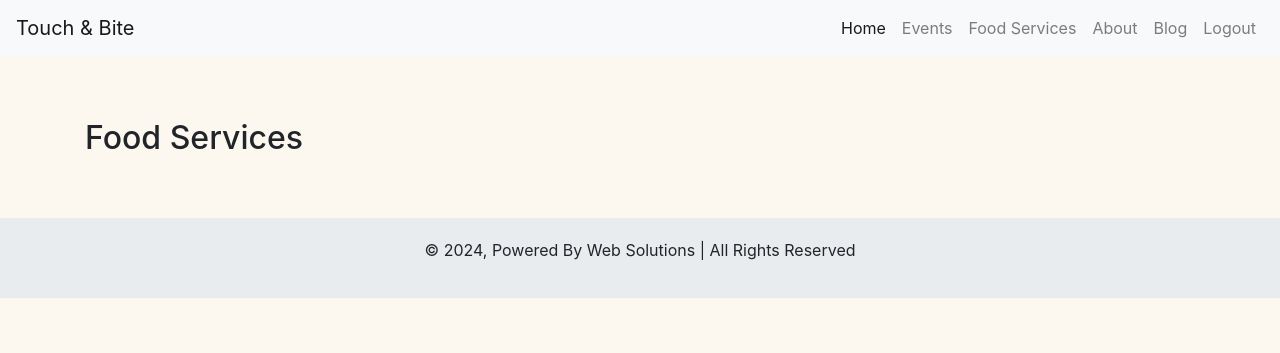
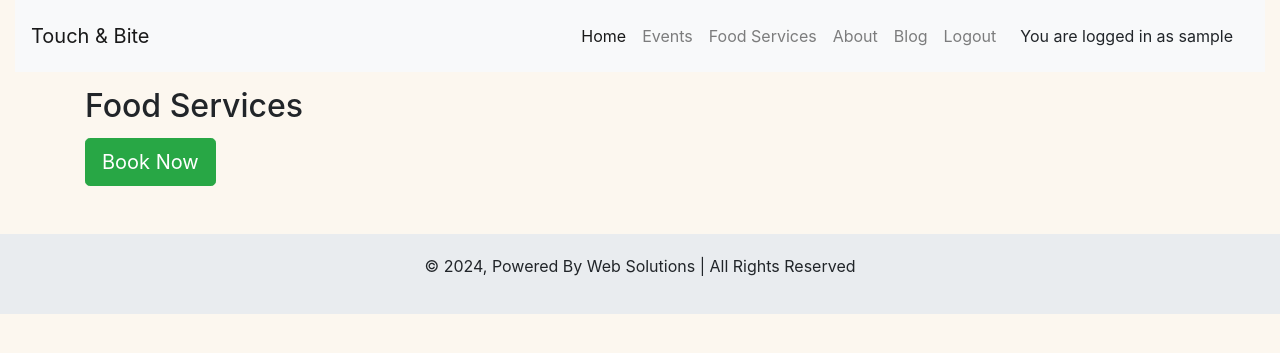
Before and after one commit to CleanOak/Touch_and_bite_PP4, a Django app: page /food_service/ in a window 1280 px wide. Shown: the top 353 px of the page. Run offline with Django 4.2, Linux system fonts and the light colour scheme; the visitor is signed in with stand-in values (Sample User, id 1); data that the repository does not hold is empty; some libraries are stand-ins or nearby versions.

Commit message:
add booking buttons to home, event and food pages

```diff
--- a/templates/event/event.html
+++ b/templates/event/event.html
@@ -3,8 +3,9 @@
 {% block content %}
 
 <!-- Events Page Content -->
-<div class="container mt-5">
+<div class="container mt-6">
     <h2>Events We Cater At</h2>
+    <a class="btn btn-success btn-lg" href="#" role="button">Book Now</a>
     <div class="row">
         {% for event in event_list %}
         <div class="col-md-6 mb-4 mt-4">
--- a/templates/food_service/food_service.html
+++ b/templates/food_service/food_service.html
@@ -3,13 +3,13 @@
 {% block content %}
 
 <!-- Food Services Page Content -->
-<div class="container mt-5">
+<div class="container mt-6">
     <h2>Food Services</h2>
-
+    <a class="btn btn-success btn-lg" href="#" role="button">Book Now</a>
     <div class="row">
         {% for food in food_list %}
         {% if food.available == 1 %}
-        <div class="col-md-4 mb-4">
+        <div class="col-md-4 mt-4">
             <div class="card equal-card">
                 {% if food.image_url %}
                 <img src="{{ food.image_url }}" class="card-img-top equal-height" alt="{{ food.food_name }}">
--- a/templates/mainlayout.html
+++ b/templates/mainlayout.html
@@ -77,6 +77,7 @@
 <body>
 
     <!-- Navbar -->
+     <div class="container-fluid">
     <nav class="navbar navbar-expand-lg navbar-light bg-light">
         <a class="navbar-brand" href="{% url 'home' %}">Touch & Bite</a>
         <button class="navbar-toggler" type="button" data-toggle="collapse" data-target="#navbarNav"
@@ -106,10 +107,23 @@
                 </li>
                 {% endif %}
             </ul>
+
+        </div>
+        <div class="row">
+            <div class="col">
+            {% if user.is_authenticated %}
+            <p class="float-end m-3">You are logged in as {{ user }}</p>
+            {% endif %}
+          </div>
         </div>
     </nav>
 
+</div>
+
+
+
     {% block content %}
+
 
     {% endblock content %}
 
```
Also changed, not shown: home/templates/home/index.html (+13 -6 lines).
